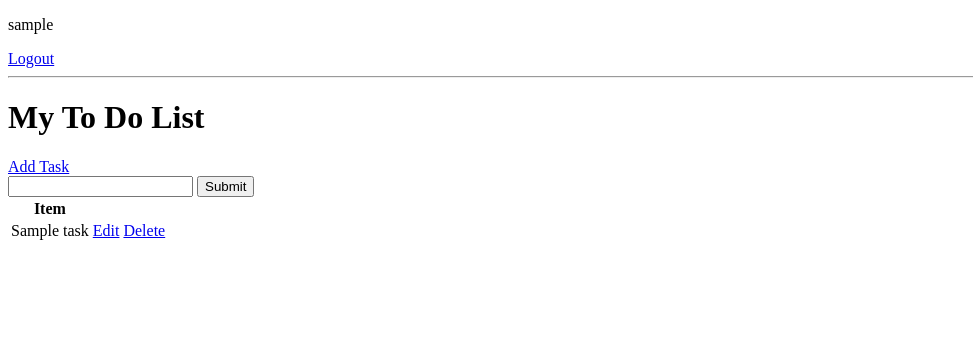
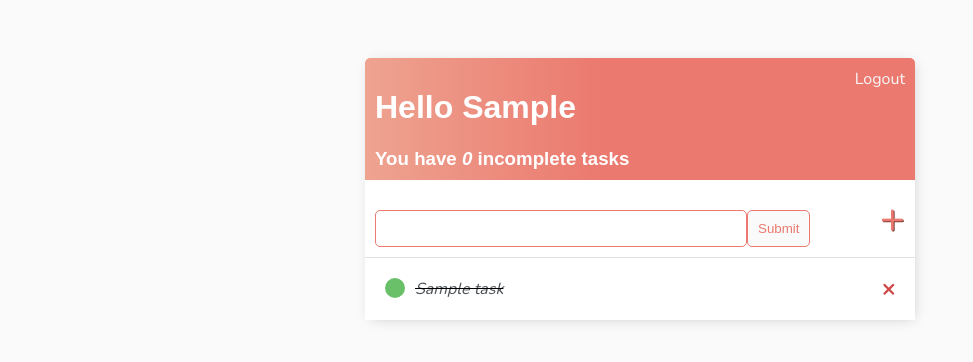
Before and after one commit to aleksander-deda/ToDo_App, a Django app: page / in a window 1280 px wide. Shown: the top 362 px of the page, without its empty margins (0-973 px from the left). Run offline with Django 4.2, Linux system fonts and the light colour scheme; a user stored in the database is signed in; tables that the repository leaves empty hold one stand-in row (values such as "Sample post").

Commit message:
working with css

```diff
--- a/base/templates/base/main.html
+++ b/base/templates/base/main.html
@@ -14,7 +14,126 @@
 
     <style>
         body {
-            background-color: ;
+            background-color: #FAFAFA;
+            font-family: 'Nunito', sans-serif;
+            padding-top: 50px;
+        }
+
+        h1, h2, h3, h4, h5, h6{
+            font-family: "Raleway", sans-serif;
+        }
+
+        a, p {
+            color: #4b5156
+        }
+
+        .container {
+            max-width: 550px;
+            margin: auto;
+            background-color: #fff;
+            -webkit-box-shadow: 2px 2px 13px -4px rgba(0,0,0,0.21);
+            box-shadow: 2px 2px 13px -4px rgba(0,0,0,0.21);
+
+        }
+
+        .header-bar {
+            display: flex;
+            justify-content: space-between;
+            color: #fff;
+            padding: 10px;
+            border-radius: 5px 5px 0 0;
+            background: linear-gradient(90deg, #EEA390 0%, #EB796F 43%, #EB796F 100%);
+
+        }
+
+        .header-bar a {
+            color:rgb(247, 247, 247);
+            text-decoration: none;
+        }
+
+        .task-wrapper{
+            display: flex;
+            align-items:center;
+            justify-content: space-between;
+            padding: 20px;
+            background-color: #fff;
+            border-top: 1px solid rgb(226,226,226);
+
+        }
+
+        .task-title {
+            display: flex;
+        }
+
+        .task-title a {
+            text-decoration: none;
+            color: #4b5156;
+            margin-left: 10px;
+        }
+
+        .task-complete-icon {
+            height: 20px;
+            width: 20px;
+            background-color: rgb(105, 192, 105);
+            border-radius: 50%
+        }
+
+        .task-incomplete-icon {
+            height: 20px;
+            width: 20px;
+            background-color: rgb(218, 218, 218);
+            border-radius: 50%
+        }
+
+        .delete-link {
+            text-decoration: none;
+            font-weight: 900;
+            color: #cf4949;
+            font-size: 22px;
+            line-height: 0;
+        }
+
+        #search-add-wrapper {
+            display: flex;
+            justify-content: space-between;
+            align-items: center;
+            padding: 10px;
+        }
+
+        #add-link {
+            color: #EB796F;
+            text-decoration: none;
+            font-size: 42px;
+            text-shadow: 1px 1px #81413b
+        }
+
+        input[type=text],
+        input[type=password],
+        textarea {
+            border: 1px solid #EB796F;
+            border-radius: 5px;
+            padding: 10px;
+            width: 350px
+        }
+
+        label {
+            padding-top: 10px !important;
+            display: block;
+        }
+
+        .button {
+            border: 1px solid #EB796F;
+            background-color: #FAFAFA;
+            color: #EB796F;
+            padding: 10px;
+            font-sze: 14px;
+            border-radius: 5px;
+            cursor: pointer;
+            text-decoration: none;
+        }
+
+        .card-body {
+            padding: 20px;
         }
     </style>
 
--- a/base/templates/base/task_list.html
+++ b/base/templates/base/task_list.html
@@ -1,23 +1,54 @@
 {% extends 'base/main.html' %}
 {% block content %}
 
-{% if request.user.is_authenticated %}
-<p>{{request.user}}</p>
-<a href="{% url 'logout' %}">Logout</a>
-{% else %}
-<a href="{% url 'login' %}">Login</a>
-{% endif %}
 
-<hr>
-<h1>My To Do List</h1>
-<a href="{% url 'task-create' %}">Add Task</a>
+<div class="header-bar">
+    <div>
+        <h1>Hello {{request.user|title}}</h1>
+        <h3 style="margin:0">You have <i>{{count}}</i> incomplete task{{ count|pluralize:"s" }}</h3>
+    </div>
+    {% if request.user.is_authenticated %}
+    <a href="{% url 'logout' %}">Logout</a>
+    {% else %}
+    <a href="{% url 'login' %}">Login</a>
+    {% endif %}
+</div>
 
-<form method="GET">
-    <input type="text" name="search-area" value="{{search_input}}">
-    <input type="submit" name="Search">
-</form>
+<div id="search-add-wrapper">
+    <form method="GET" style="margin-top: 20px;display: flex;">
+        <input type="text" name="search-area" value="{{search_input}}">
+        <input class="button" type="submit" name="Search">
+    </form>
+    <a id="add-link" href="{% url 'task-create' %}">&#x2b;</a>
+</div>
 
-<table>
+
+
+<div class="task-items-wrapper">
+    {% for task in tasks %}
+        <div class="task-wrapper">
+            {% if task.complete %}
+            <div class="task-title">
+                <div class="task-complete-icon"></div>
+                <i><s><a href="{% url 'task-update' task.id %}">{{task}}</a></s></i>
+            </div>
+            <a class="delete-link" href="{% url 'task-delete' task.id %}">&#215;</a
+            {% else %}
+            <div class="task-title">
+                <div class="task-incomplete-icon"></div>
+                <a href="{% url 'task-update' task.id %}">{{task}}</a>
+                </div>
+                <a class="delete-link" href="{% url 'task-delete' task.id %}">&#215;</a>
+            {% endif %}
+
+        </div>
+    {% empty %}
+    <h3>No item</h3>
+    {% endfor %}
+</div>
+
+
+{% comment %} <table>
     <tr>
         <th>Item</th>
         <th></th>
@@ -32,6 +63,6 @@
     {% empty %}
     <h3>No item</h3>
     {% endfor %}
-</table>
+</table> {% endcomment %}
 
 {% endblock %}
```
Also changed, not shown: base/templates/base/login.html (+11 -7 lines), base/templates/base/register.html (+16 -8 lines), base/templates/base/task_confirm_delete.html (+11 -5 lines), base/templates/base/task_form.html (+14 -6 lines).
